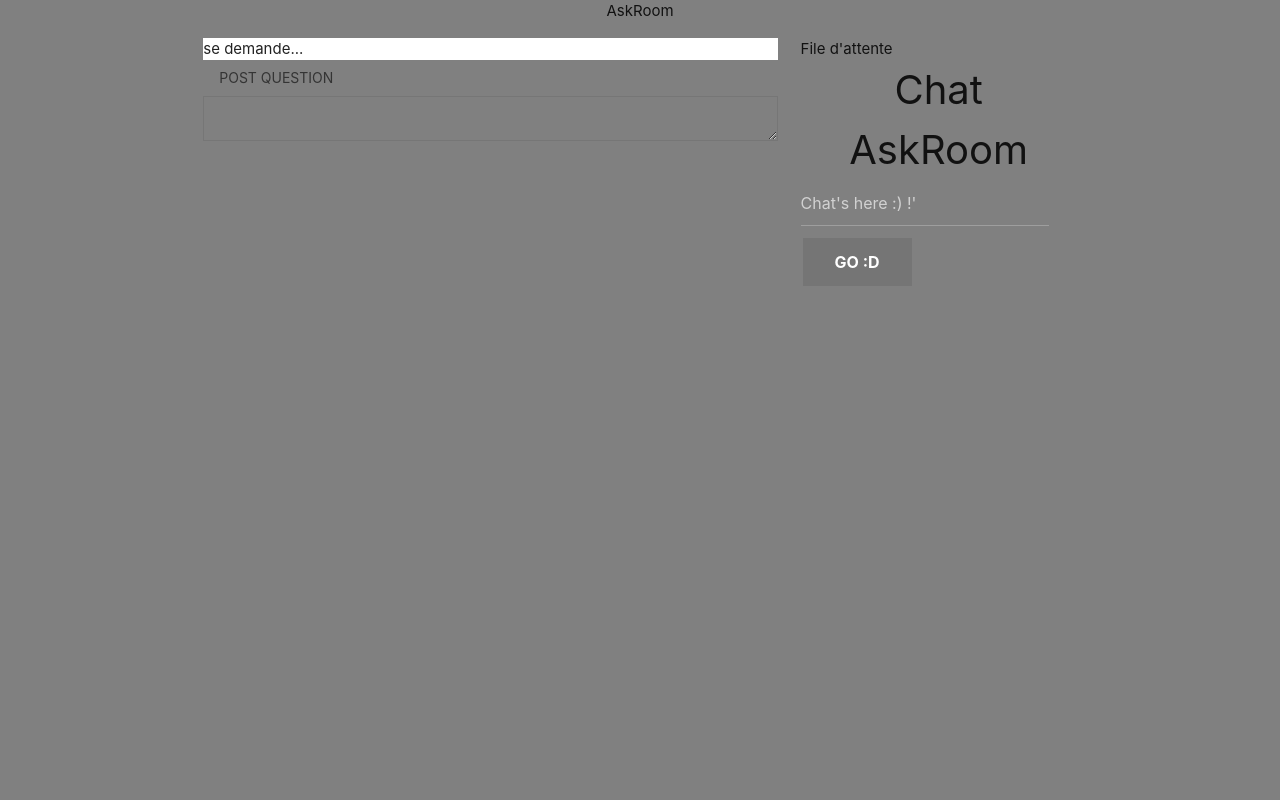
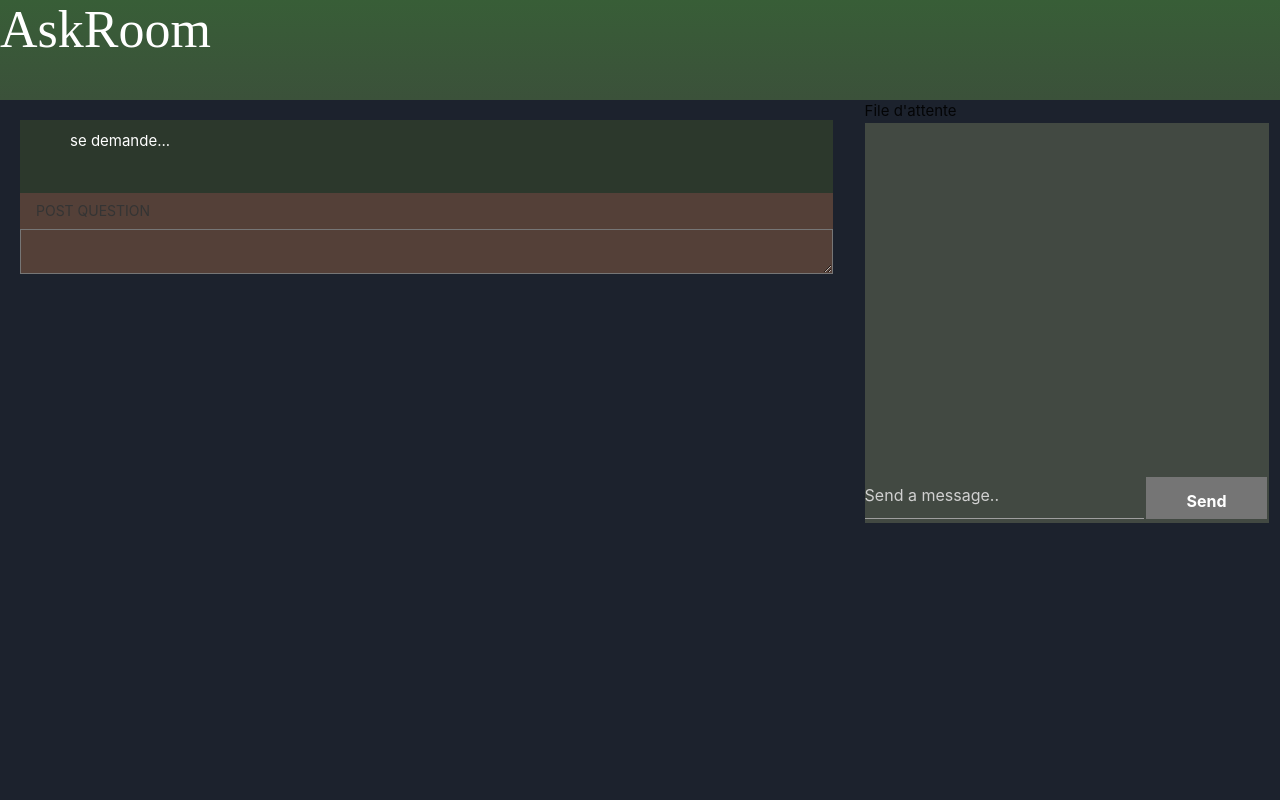
Before and after one commit to Wiskyt/AskRoom, a website: page public/index.html in a window 1280 px wide. Shown: the top 800 px of the page. Drawn offline with nearby package versions, Linux system fonts and the light colour scheme; no server answers.

Commit message:
Avancements

```diff
--- a/public/components/chat/chat.html
+++ b/public/components/chat/chat.html
@@ -1,12 +1,13 @@
 <div id="chat-root">
-
-
-    <div id="charTitle">Chat AskRoom</div>
-
-    <div ng-repeat="message in $ctrl.chatHistory" class="chatMessage">
-        <b> {{message.author}} </b> <span><i>{{message.message}}</i></span>
+    <div id="chat-messages-container">
+        <div id="chat-messages">
+            <div ng-repeat="message in $ctrl.chatHistory track by $index" class="chat-message">
+                <b> {{message.author}} </b>: <span><i>{{message.message}}</i></span>
+            </div>
+        </div>
     </div>
-    <div>
-        <input id="chatValid" type="text" ng-model="$ctrl.query" placeholder="Chat's here :) !'">
-        <button id="chatButton"><b>GO :D</b></button>
+    <div id="chat-input-container">
+        <input id="chat-input" type="text" ng-model="$ctrl.query" placeholder="Send a message.." />
+        <button id="chat-button"><b>Send</b></button>
     </div>
+</div>
--- a/public/components/question/question.js
+++ b/public/components/question/question.js
@@ -12,17 +12,20 @@ var question;
 function Question($scope, $resource, socket) {
     var _this = this;
 
-   socket.on("init question", function (question) {
+    socket.on("init question", function(question) {
         swapQuestion(question, _this);
     });
 
-   socket.on("next question", function (nextQuestion) {
+    socket.on("next question", function(nextQuestion) {
         swapQuestion(nextQuestion, _this);
     });
 }
 
 function swapQuestion(newQuestion, context) {
     question = newQuestion;
-   context.author = nextQuestion.author;
-   context.content = nextQuestion.content;
+
+    // Effectuer animations et transitions
+
+    context.author = newQuestion.author;
+    context.content = newQuestion.content;
 }
--- a/public/index.html
+++ b/public/index.html
@@ -15,7 +15,7 @@
 <body>
     <!--HEADER-->
     <header>
-        <p class="title">AskRoom</p>
+        <span id="header-title">AskRoom</span>
     </header>
 
     <!--CONTENT-->
--- a/public/style/chat.css
+++ b/public/style/chat.css
@@ -1,25 +1,48 @@
 #chat-root {
-    height: 100%;
+    height: 50%;
     width: 100%;
+    background-color: #424942;
+    display: flex;
+    flex-direction: column;
 }
 
-.chatMessage {
-    background-color: rgb(140, 137, 137);
-    color: white;
-    border-radius: 10px;
-    font-size: 25px;
+#chat-title-container {
+    flex: 1;
 }
 
-#charTitle {
-    font-size: 40px;
-    text-align: center;
+#chat-messages-container {
+    flex: 1;
 }
 
-#chatValid {
-    width: 90%;
+#chat-messages {
+    height: 65%;
+    overflow: scroll;
+    padding: 0px 20px 0px 20px;
 }
 
-#chatButton {
+.chat-message {
+    color: white;
+    font-size: 18px;
+}
+
+#chat-title {
+    font-size: 18px;
+    text-align: center;
+    padding: 5px 0px 20px 0px;
+}
+
+#chat-input-container {
+    height: 50px;
+    display: flex;
+    flex-direction: right;
+}
+
+#chat-input {
+    width: 70%;
+}
+
+#chat-button {
+    width: 30%;
     background-color: rgb(117, 117, 117);
     border: none;
     color: white;
--- a/public/style/main.css
+++ b/public/style/main.css
@@ -0,0 +1,18 @@
+html, body {
+   width: 100%;
+   height: 100%;
+}
+
+header {
+   width: 100%;
+   height: 100px;
+
+   background: linear-gradient(#385e37, #3b513a);
+}
+
+#header-title {
+   line-height: 95px;
+   vertical-align: middle;
+   font: 52px Georgia bold;
+   color: white;
+}
--- a/public/style/question.css
+++ b/public/style/question.css
@@ -1,3 +1,19 @@
 #question-root {
-   background-color: white;
+    background-color: #2c382c;
+    padding: 10px 20px 20px 20px;
+    color: white;
 }
+
+#question-header {
+    padding-left: 30px;
+}
+
+#question-container {
+    margin-top: 20px;
+    font-size: 24px;
+    text-align: center;
+}
+
+#input-container {
+    background-color: #544038;
+}
--- a/public/style/room.css
+++ b/public/style/room.css
@@ -1,36 +1,9 @@
-html, body {
+#room-root {
+    width: 100%;
     height: 100%;
-    width: 100%;
-   background-color:  grey;
+    background-color: #1c222d;
 }
-.title {
-    text-align: center;
+
+#main-container {
+    padding: 20px 20px 20px 20px;
 }
-.questionwaiting {
-    background-color: blue;
-    height: 250px;
-    width: 400px;
-
-}
-.question {
-    background-color: green;
-    height: 200PX;
-}
-.tchat {
-   background-color: yellow;
-    height: 250px;
-}
-.answer {
-  background-color: purple;
-    height: 250px;
-}
-.postquestion {
-     background-color: red;
-    height: 150px;
-}
-#pquestion{
-background-color: blue;
-}
-.flow-text{
-   background-color: red;
-}
--- a/public/views/room/room.html
+++ b/public/views/room/room.html
@@ -1,17 +1,15 @@
 <div id="room-root" class="container">
     <div class="row">
-      <div class="col s8 main-container">
-         <div id="question-container">
-            <question id="question" author="Wiskyt"></question>
-         </div>
+        <div id="main-container" class="col s8">
+            <question id="question"></question>
 
             <div id="input-container">
                 <a class="waves-effect waves-teal btn-flat">Post Question</a>
-            <textarea name="question" id="answer-input" cols="30" rows="10"></textarea>
+                <textarea name="question" id="answer-input" cols="25" rows="10"></textarea>
             </div>
         </div>
 
-      <div class="col s4 tool-container">
+        <div id="tool-container" class="col s4">
             <div id="questions-queue">
                 <span>File d'attente</span>
             </div>
```
Also changed, not shown: public/components/question/question.html (+2 -2 lines), public/views/room/room.js (+0 -7 lines), server.js (+24 -13 lines). Lines whose indentation alone changed are shown as unchanged.
